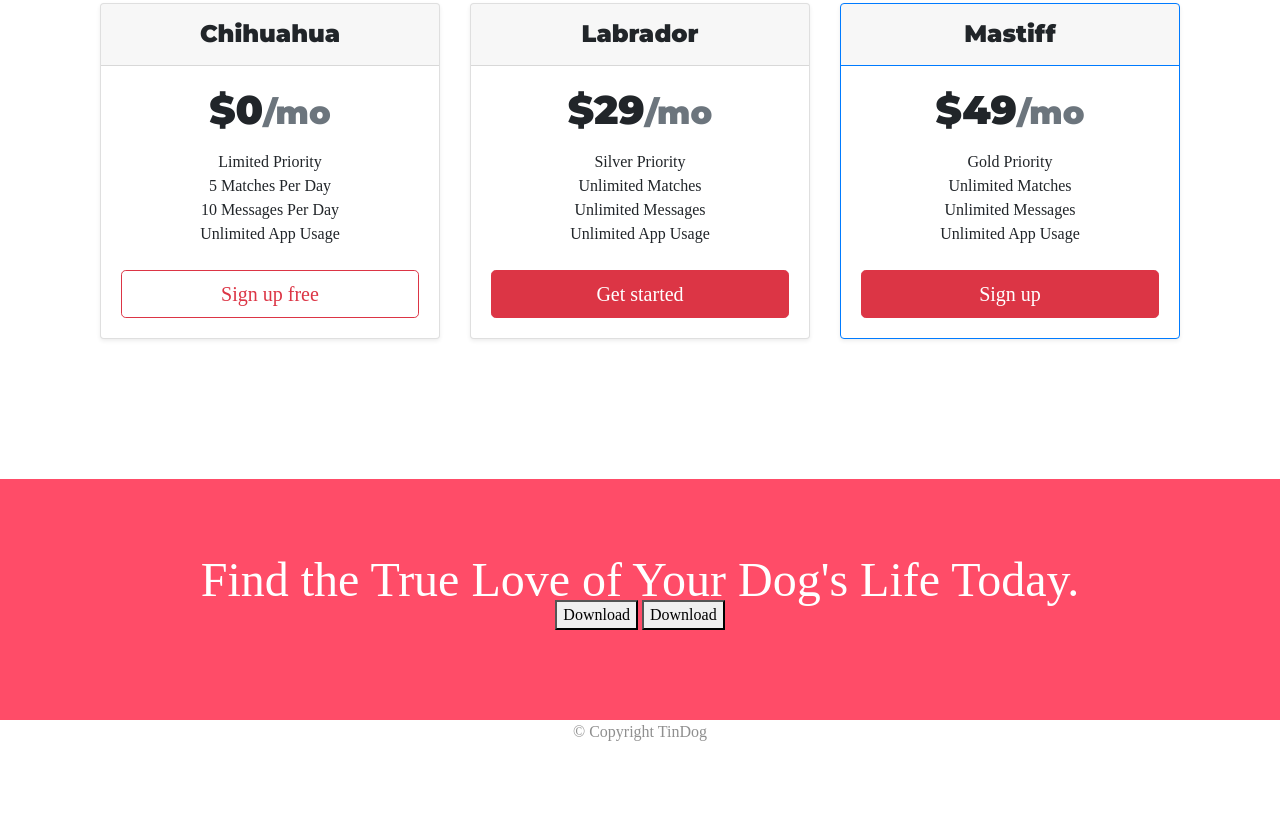
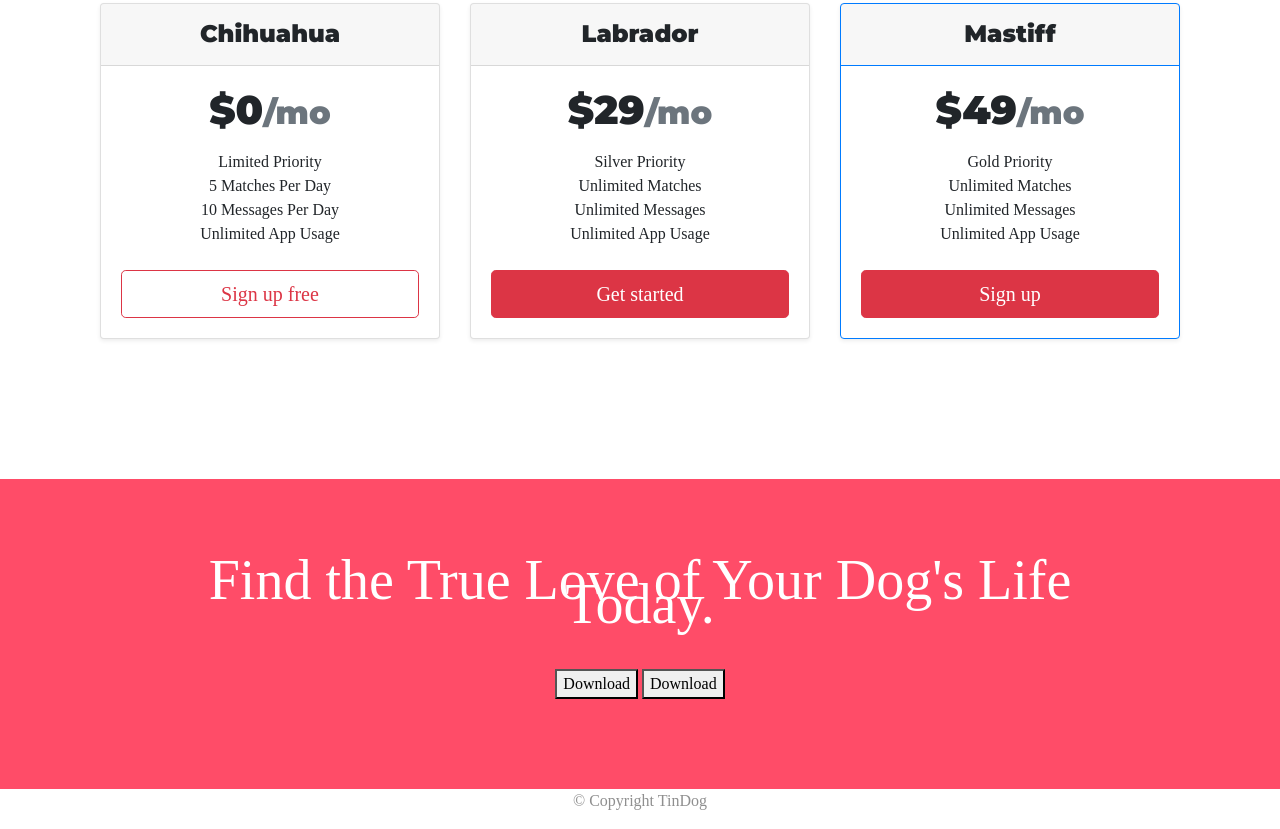
Before and after one commit to eovillafuerte/TinDog, a plain HTML site: page TinDog-Start-master/index.html in a window 1280 px wide. Shown: the part 2213-3042 px from the top of the page. Before the commit the page ends 2973 px from the top, so only its background shows below. Drawn offline with nearby package versions, Linux system fonts and the light colour scheme.

Commit message:
cta padding

```diff
--- a/TinDog-Start-master/css/styles.css
+++ b/TinDog-Start-master/css/styles.css
@@ -188,8 +188,9 @@ body{
 
   .cta-heading {
     font-family: "Montserrat-Black";
-    font-size: 3rem;
+    font-size: 3.5rem;
     line-height: 1.5rem;
+    padding-bottom: 5%;
   }
 
 
```
